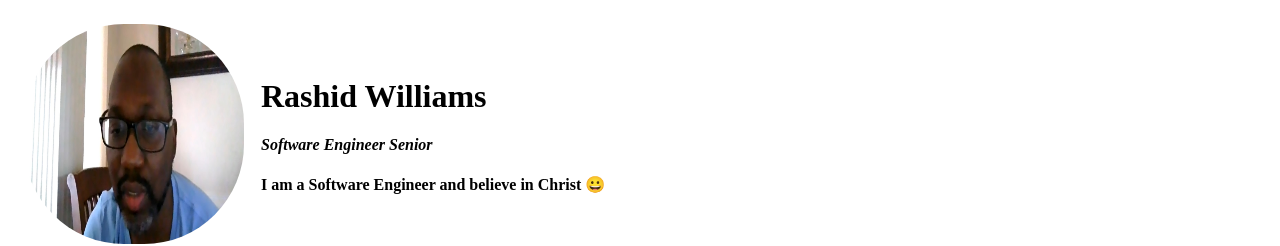
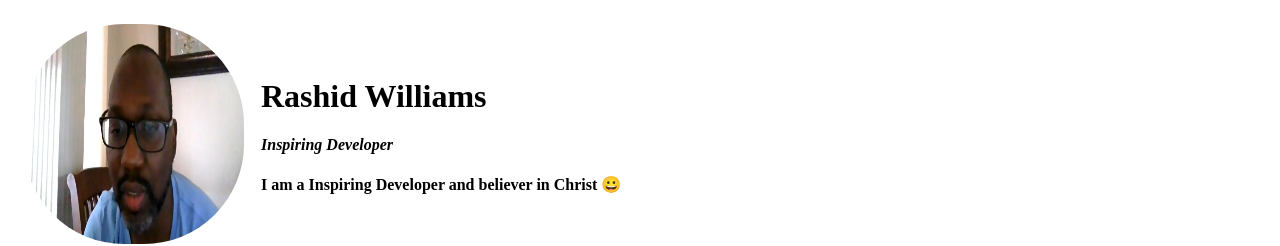
Before and after one commit to bigshid215/cv, a plain HTML site: page index.html in a window 1280 px wide. Shown: the top 246 px of the page. Drawn offline with Linux system fonts and the light colour scheme.

Commit message:
Update index.html

```diff
--- a/index.html
+++ b/index.html
@@ -15,8 +15,8 @@
         </td>
         <td>
           <h1>Rashid Williams</h1>
-          <h4><em>Software Engineer Senior</em></h4>
-          <h4>I am a Software Engineer and believe in Christ &#128512;</h4>
+          <h4><em>Inspiring Developer</em></h4>
+          <h4>I am a Inspiring Developer and believer in Christ &#128512;</h4>
         </td>
       </tr>
     </thead>
```
